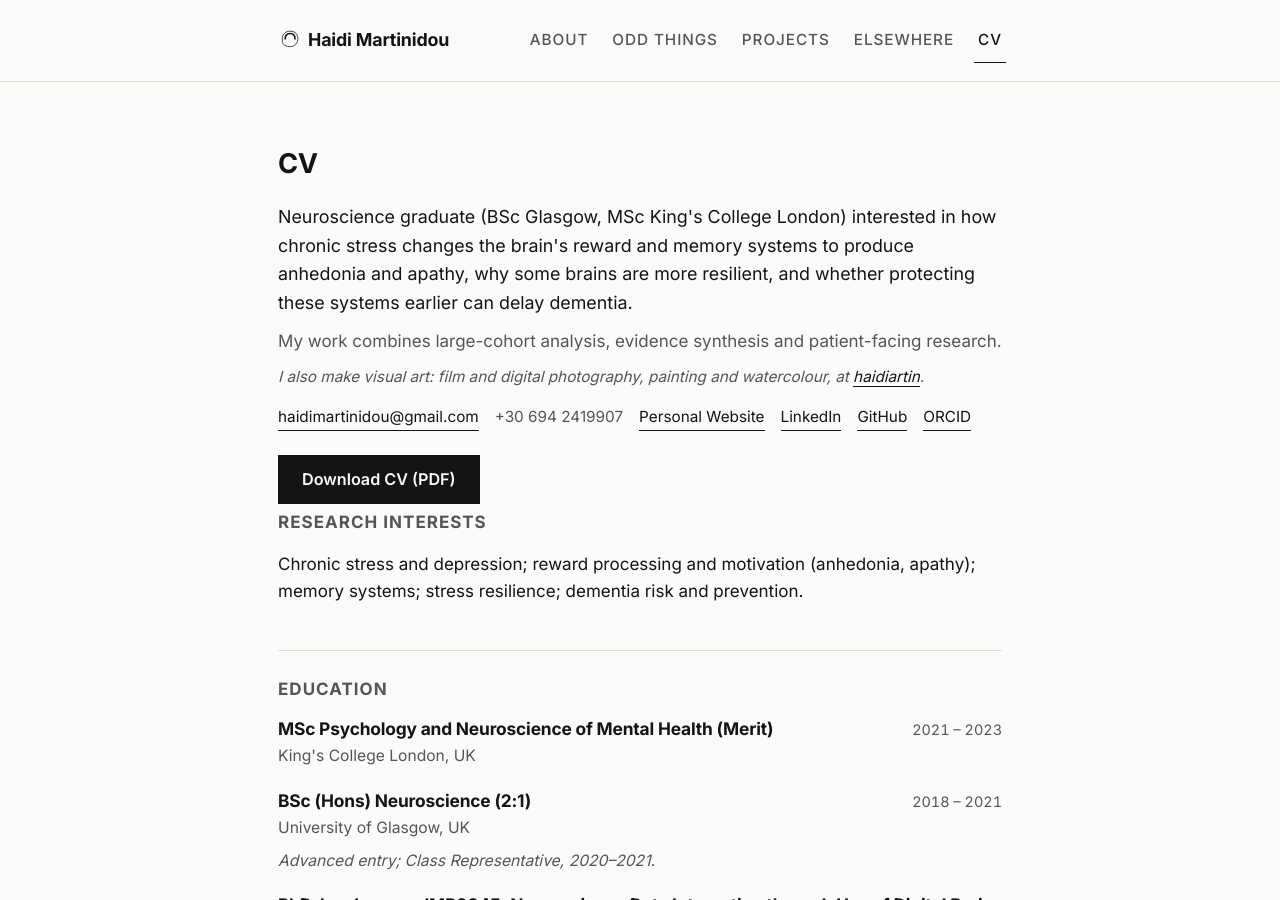
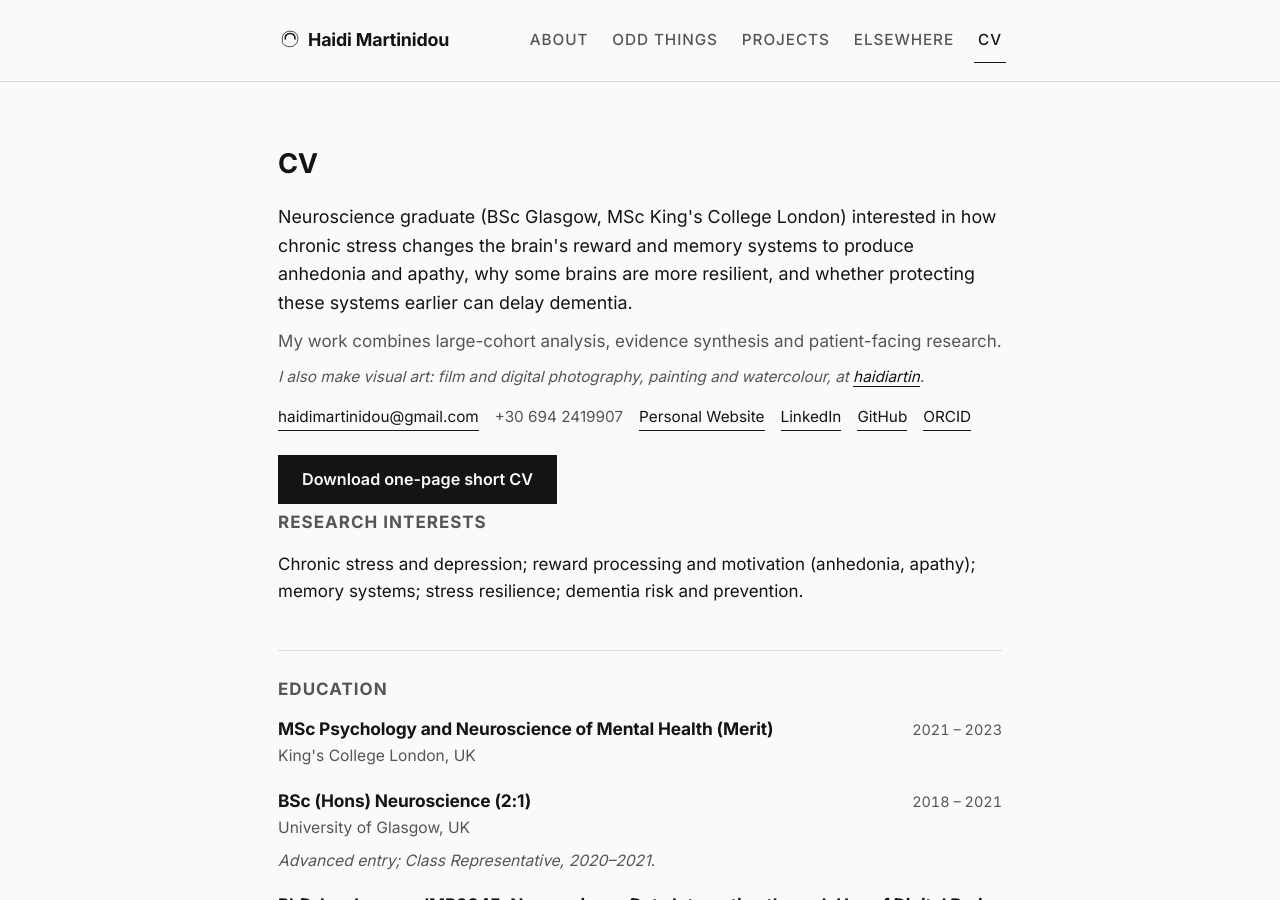
Before and after one commit to haidimartinidou/haidimartinidou.github.io, a Jekyll site: the page built from cv.md, in a window 1280 px wide and 900 px high. Built offline with Jekyll 4.4.1, drawn with Linux system fonts in a browser that asks for light colours.

Commit message:
Rename CV download button to "Download one-page short CV"
Co-Authored-By: Claude Sonnet 5 <noreply@anthropic.com>

```diff
--- a/cv.md
+++ b/cv.md
@@ -21,7 +21,7 @@ permalink: /cv/
     {%- if cv.personal_info.phone %}<span>{{ cv.personal_info.phone }}</span>{% endif -%}
     {% for link in cv.personal_info.links %}<a href="{{ link.url }}">{{ link.label }}</a>{% endfor %}
   </div>
-  <a class="cv-download" href="{{ '/files/Martinidou_CV.pdf' | relative_url }}" download>Download CV (PDF)</a>
+  <a class="cv-download" href="{{ '/files/Martinidou_CV.pdf' | relative_url }}" download>Download one-page short CV</a>
 </div>
 
 {% if cv.personal_info.interests %}
--- a/index.html
+++ b/index.html
@@ -52,5 +52,5 @@ title: Neuroscientist
     <span class="block-index">04</span>
     <h2>CV</h2>
   </div>
-  <a class="cv-download" href="{{ '/files/Martinidou_CV.pdf' | relative_url }}" download>Download CV (PDF)</a>
+  <a class="cv-download" href="{{ '/files/Martinidou_CV.pdf' | relative_url }}" download>Download one-page short CV</a>
 </section>
```
